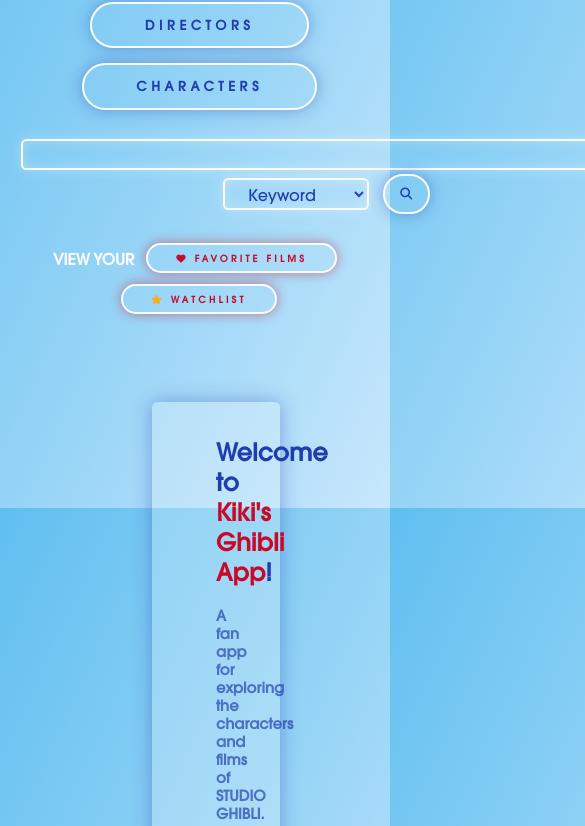
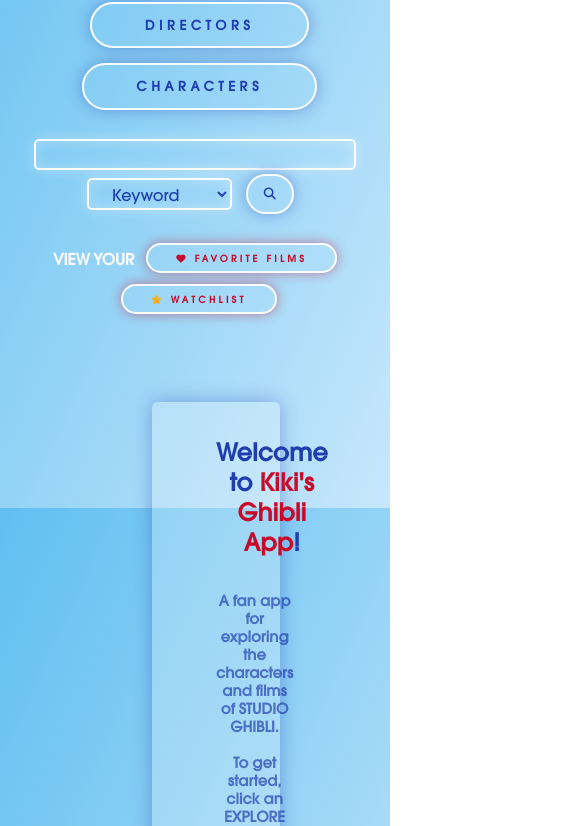
Before and after one commit to raquii/Ha-bits, a plain HTML site: page index.html in a window 390 px wide. Shown: the part 336-1162 px from the top of the page, 585 px wide, since content can reach past the window. Drawn offline with Linux system fonts and the light colour scheme.

Commit message:
fix styling for better mobile display

```diff
--- a/index.html
+++ b/index.html
@@ -25,7 +25,7 @@
         <div id="search-div" class='sub-divs'>
             <form id="search-form" class="form">
                 <!-- <h3 class='headers'>SEARCH</h3> -->
-                    <input type="text" name='keyword-input' id='keyword-input' size='63'>
+                    <input type="text" name='keyword-input' id='keyword-input' size='30'>
                     <select id="search-select" name="search-form-select">
                         <option value='keyword'>Keyword</option>
                         <option value ='title'>Title</option>
--- a/style.css
+++ b/style.css
@@ -100,7 +100,6 @@ input[type=text]:focus {
 #search-select{
     display:inline-flex;
     font-size: 16px;
-    width:auto;
     padding: .25em 1.4em 0.1em 1.2em;
     border-radius: 4pt;
     color: #203daf;
@@ -176,11 +175,21 @@ input[type=text]:focus {
 #welcome-div{
     background-color: #fafbfa3a;
     border-radius: 4pt;
+    display: flex;
+    flex-wrap: wrap;
     margin: 4em 8em 2em 8em;
     padding: 1em 4em 1em 4em;
     text-align: center;
     box-shadow: inset 0 0 0 #203daf63, 0 0 1.2em #203daf63;
     color:#203daf;
+}
+
+#welcome-div h2{
+    flex-basis: 100%;
+}
+
+#welcome-div h3{
+    flex-basis: 100%;
 }
 
 .results-pop-up{
```
